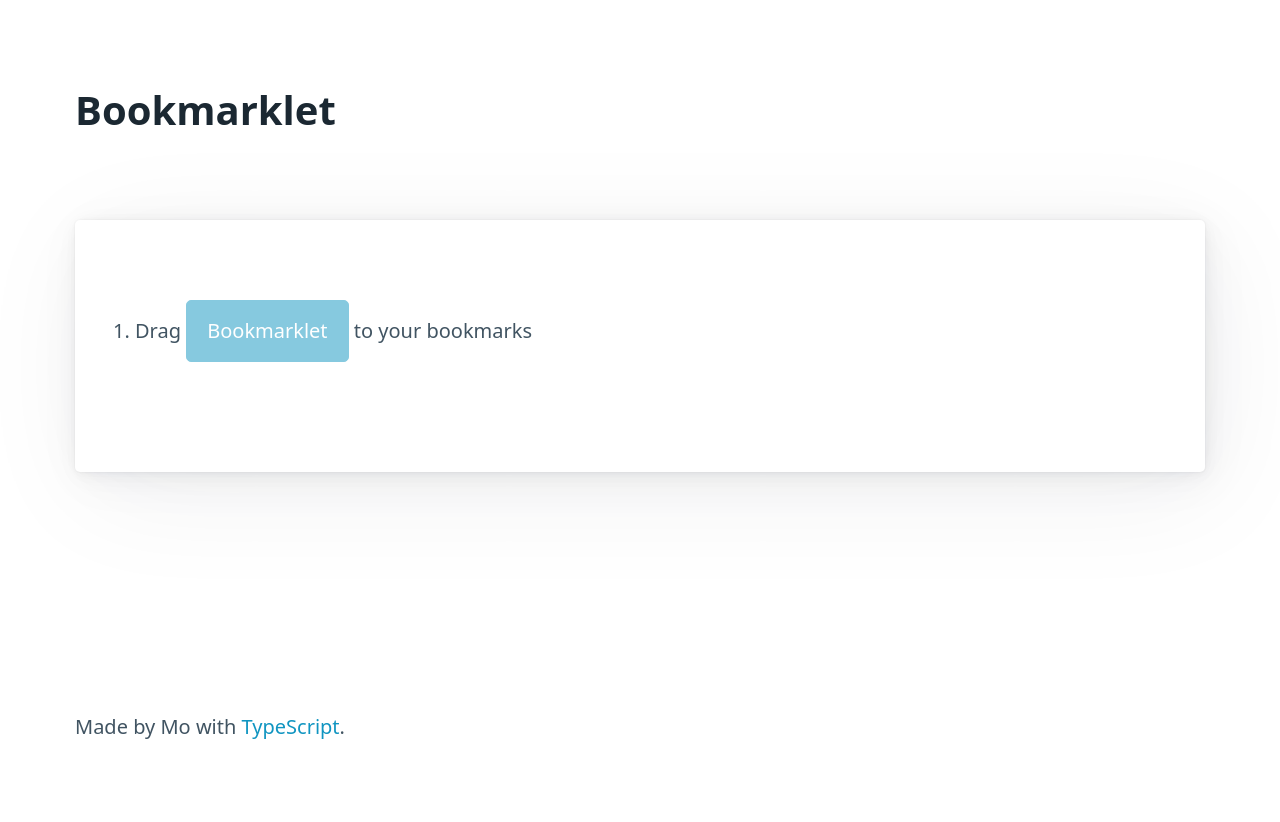
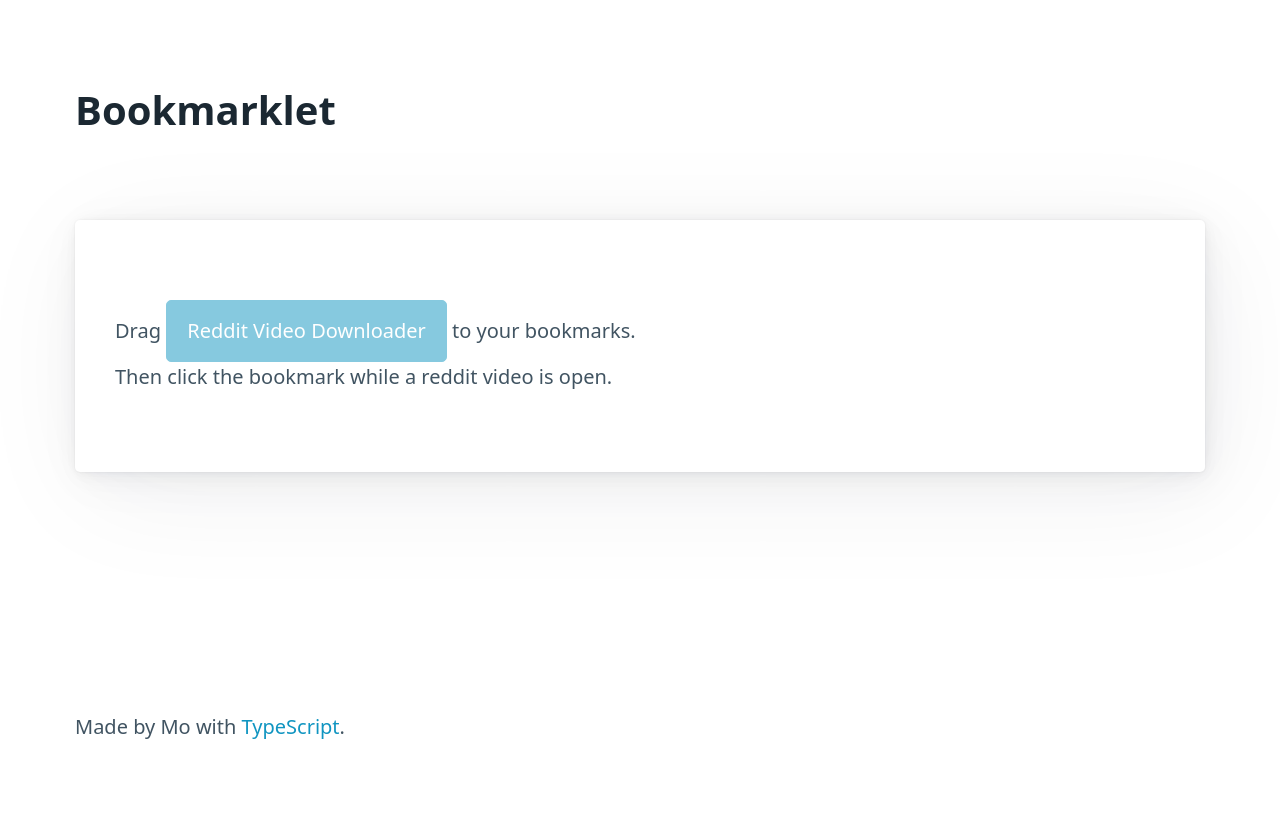
Before and after one commit to mothepro/reddit-video-downloader, a website: page index.html in a window 1280 px wide. Drawn offline with nearby package versions, Linux system fonts and the light colour scheme.

Commit message:
update demo

```diff
--- a/index.html
+++ b/index.html
@@ -11,7 +11,7 @@
     name="viewport"
     content="width=device-width, initial-scale=1.0, shrink-to-fit=no"
   >
-  <title>Bookmarklet</title>
+  <title>Reddit Video Downloader</title>
   <link
     rel="stylesheet"
     href="https://unpkg.com/@picocss/pico@latest/css/pico.classless.min.css"
@@ -22,17 +22,14 @@
   <main class="container">
     <h1>Bookmarklet</h1>
     <article>
-      <ol>
-        <li>
-          Drag <a role="button" bookmarklet>Bookmarklet</a> to your bookmarks
-        </li>
-      </ol>
+      Drag <a role="button" bookmarklet>Reddit Video Downloader</a> to your bookmarks.<br/>
+      Then click the bookmark while a reddit video is open.
     </article>
   </main>
   <footer>
     Made by Mo <span build-time>a while back</span> with
     <a
-      href="https://github.com/mothepro/bookmarklet"
+      href="https://github.com/mothepro/reddit-video-downloader"
       target="_blank"
       rel="noopener noreferrer"
     >TypeScript</a>.
--- a/package.json
+++ b/package.json
@@ -11,6 +11,7 @@
     "dist"
   ],
   "repository": "https://github.com/mothepro/reddit-video-downloader",
+  "homepage": "https://mothepro.github.io/reddit-video-downloader/",
   "scripts": {
     "prerelease": "npm run build",
     "release": "np",
```
